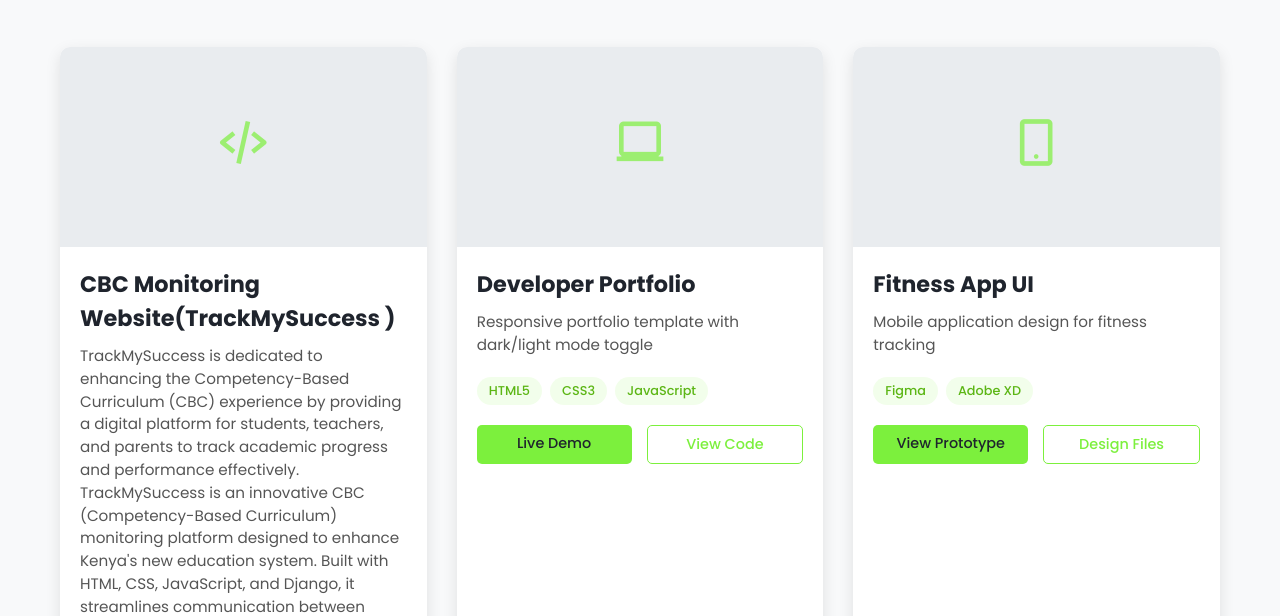
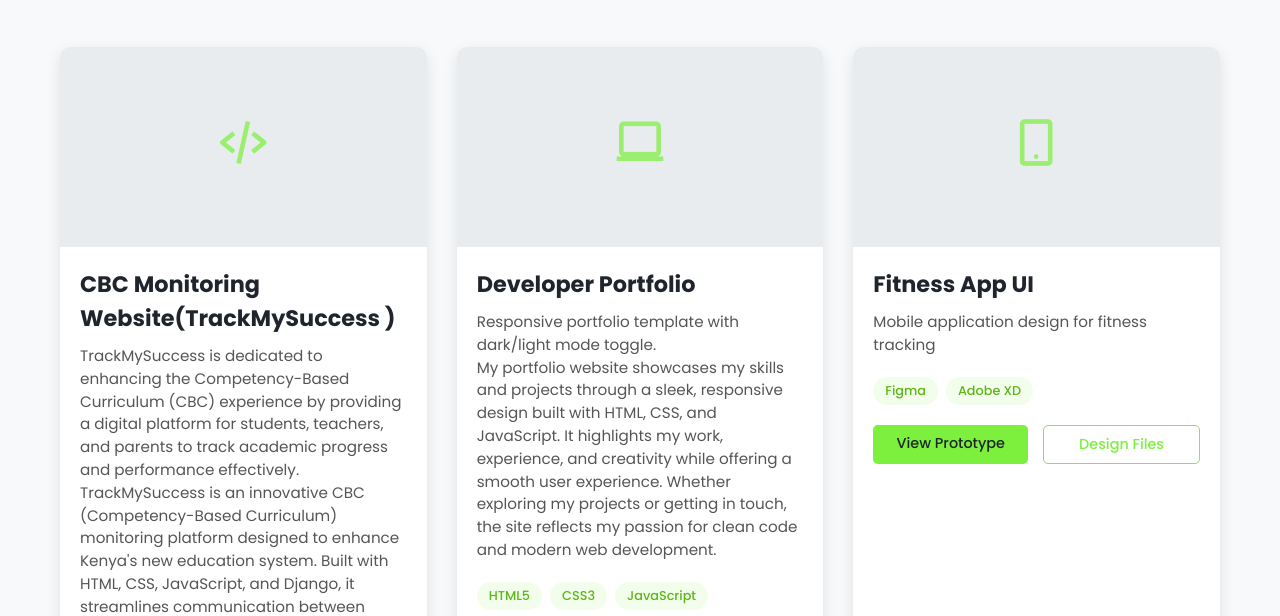
Before and after one commit to opiyodavid/portfolio, a plain HTML site: page index.html in a window 1280 px wide. Both pictures are taken after a click on the link "Portfolio". Shown: the part 184-800 px from the top of the page. Drawn offline with nearby package versions, Linux system fonts and the light colour scheme.

Commit message:
Add files via upload

```diff
--- a/index.html
+++ b/index.html
@@ -152,7 +152,11 @@
         </div>
         <div class="card-content">
           <h3>Developer Portfolio</h3>
-          <p>Responsive portfolio template with dark/light mode toggle</p>
+          <p>Responsive portfolio template with dark/light mode toggle. <br> My portfolio website showcases my skills and projects through a sleek,
+             responsive design built with HTML, CSS, and JavaScript. It highlights my work, experience, and creativity while offering a smooth user experience.
+             Whether exploring my projects or getting in touch, the site reflects my passion for clean code and modern web development.
+
+</p>
           <div class="tech-tags">
             <span>HTML5</span>
             <span>CSS3</span>
```
